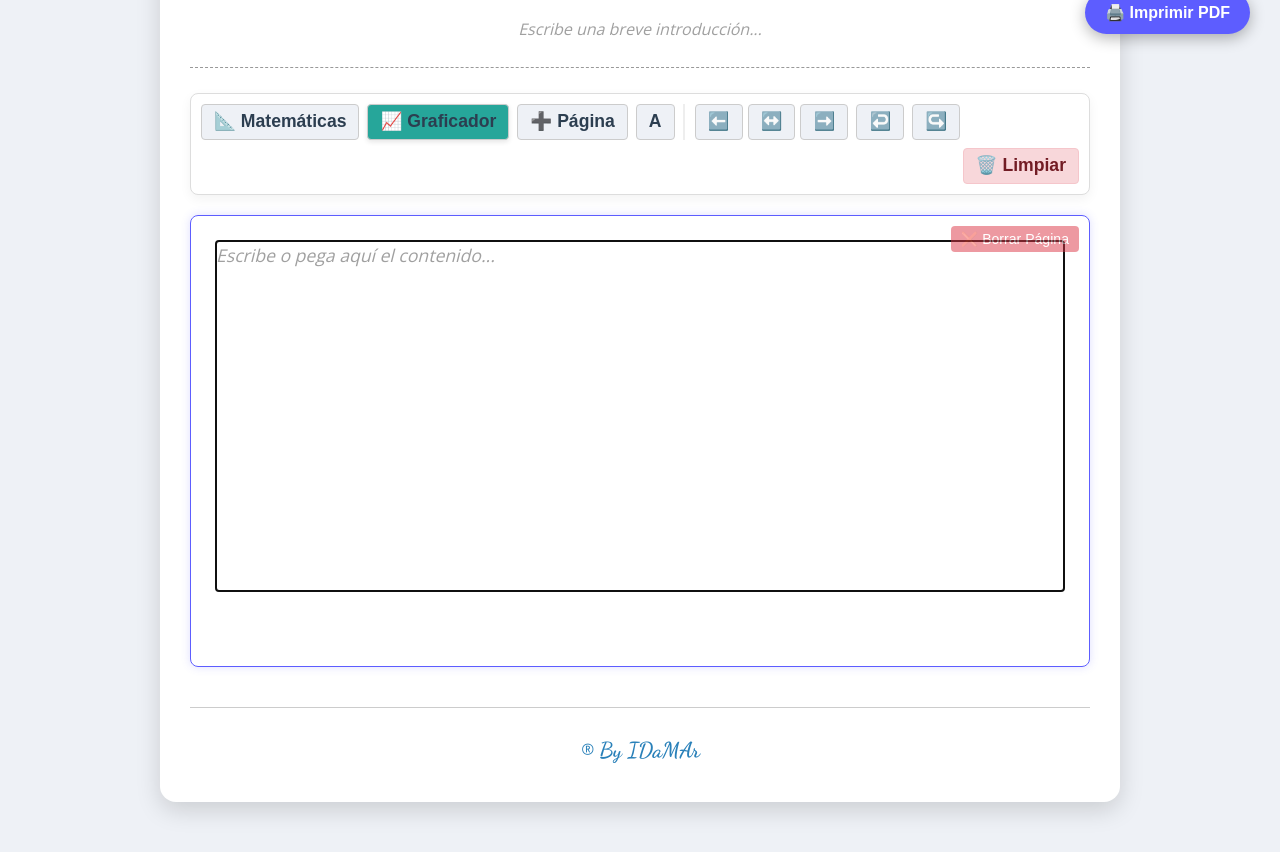
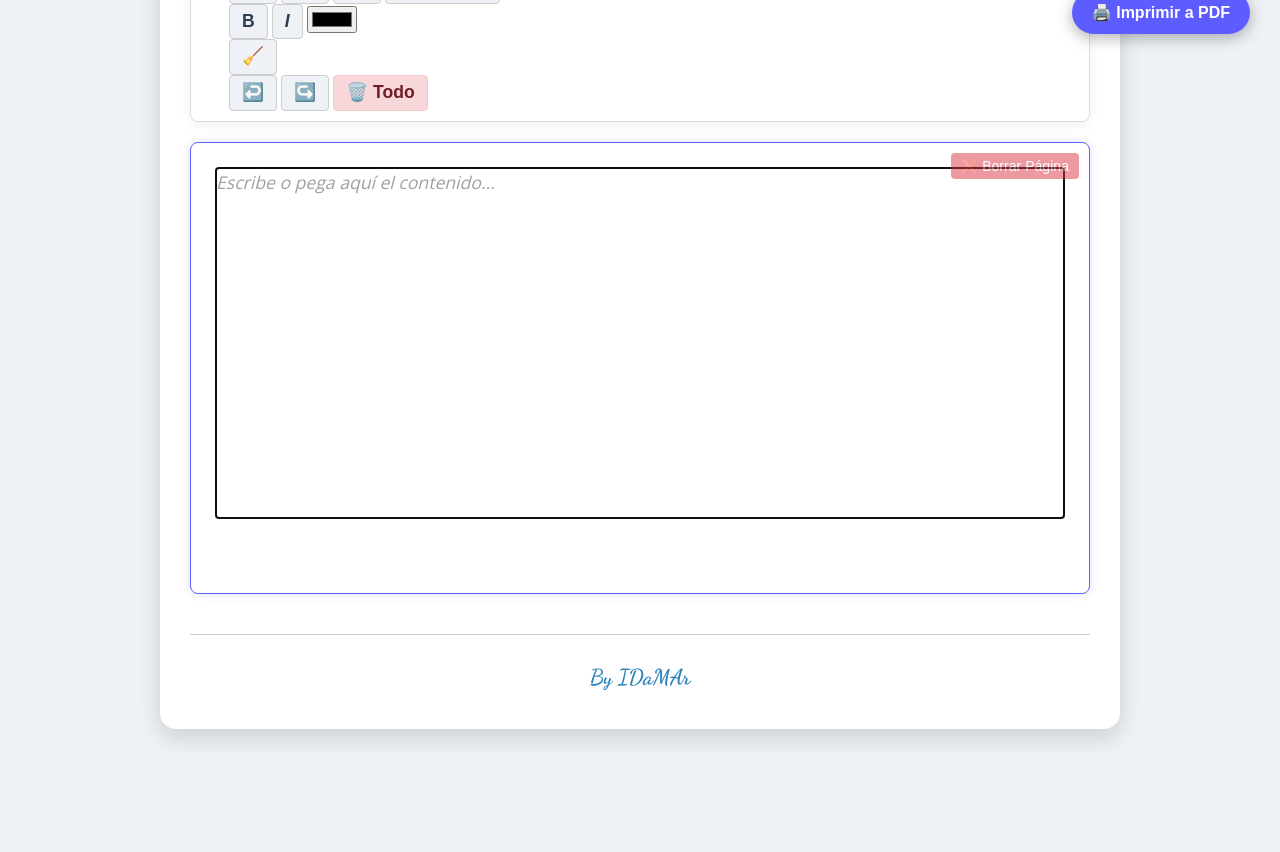
Before and after one commit to rmns82839-rgb/Ecabezado, a plain HTML site: page index.html in a window 1280 px wide. Shown: the part 736-1588 px from the top of the page. After the commit the page ends 1515 px from the top, so only its background shows below. Drawn offline with nearby package versions, Linux system fonts and the light colour scheme.

Commit message:
Update index.html

```diff
--- a/index.html
+++ b/index.html
@@ -11,15 +11,7 @@
 
     <div class="page-container">
         <header class="document-header">
-            <div class="logo-container">
-                <img src="logo.jpg" alt="Logo" id="document-logo">
-            </div>
-
-            <div class="title-container">
-                <p class="main-title-label">TRABAJO DE</p>
-                <input type="text" id="header-taller" placeholder="[Nombre del Trabajo]" class="centered-title-input">
-            </div>
-
+            <h1>Taller de: <input type="text" id="header-taller" placeholder="[Nombre del Taller/Trabajo]"></h1>
             <div class="header-grid">
                 <p><strong>Fecha:</strong> <input type="date" id="header-fecha"></p>
                 <p><strong>Materia:</strong> <input type="text" id="header-materia" placeholder="[Nombre de la Materia]"></p>
@@ -36,37 +28,56 @@
         </header>
 
         <main>
-            <div class="content-work-header">
-                <h2>Contenido del Trabajo</h2>
-                <div id="intro-area" contenteditable="true" placeholder="Escribe una breve introducción..."></div>
-            </div>
+            <h2>Contenido del Trabajo</h2>
 
-            <div id="toolbar">
-                <button id="switch-math-btn" onclick="window.location.href='math.html'">📐 Matemáticas</button>
-                <button onclick="window.location.href='graficador.html'" class="modern-btn" style="background: #26a69a;">📈 Graficador</button>
-                <button id="add-page-btn">➕ Página</button>
-                <button id="select-all-btn">A</button>
+            <div id="toolbar" class="accordion-toolbar">
+                <div id="drag-handle" class="handle" title="Arrastra desde aquí">🛠️</div>
 
-                <div class="alignment-group">
-                    <button id="align-left-btn">⬅️</button>
-                    <button id="align-center-btn">↔️</button>
-                    <button id="align-right-btn">➡️</button>
+                <div class="accordion-scroll-container">
+                    <div class="accordion-content">
+                        <button id="add-page-btn" title="Añadir nueva página">➕ Página</button>
+                        <button id="select-all-btn" title="Seleccionar todo">A</button>
+
+                        <div class="divider"></div>
+
+                        <button id="align-left-btn" title="Alinear izquierda">⬅️</button>
+                        <button id="align-center-btn" title="Centrar">↔️</button>
+                        <button id="align-right-btn" title="Alinear derecha">➡️</button>
+
+                        <button id="img-btn" title="Insertar Imagen de mis archivos">🖼️ Imagen</button>
+
+<input type="file" id="file-input" style="display:none" accept="image/*">
+
+                        <div class="divider"></div>
+
+                        <div class="format-group">
+                            <button id="bold-btn" title="Negrita"><b>B</b></button>
+                            <button id="italic-btn" title="Cursiva"><i>I</i></button>
+                            <input type="color" id="color-picker" title="Color de texto">
+                        </div>
+
+                        <div class="divider"></div>
+
+                        <button id="clean-spaces-btn" title="Limpiar espacios excesivos">🧹</button>
+
+                        <div class="divider"></div>
+
+                        <button id="undo-btn" title="Deshacer">↩️</button>
+                        <button id="redo-btn" title="Rehacer">↪️</button>
+                        <button id="clear-content-btn" title="Borrar todo">🗑️ Todo</button>
+                    </div>
                 </div>
-
-                <button id="undo-btn">↩️</button>
-                <button id="redo-btn">↪️</button>
-                <button id="clear-content-btn">🗑️ Limpiar</button>
             </div>
 
             <div id="pages-container"></div>
         </main>
 
         <footer class="document-footer">
-            <p class="signature">® By IDaMAr</p>
+            <p class="signature">By IDaMAr</p>
         </footer>
     </div>
 
-    <button id="print-btn" class="print-fixed-btn">🖨️ Imprimir PDF</button>
+    <button id="print-btn" class="print-fixed-btn">🖨️ Imprimir a PDF</button>
 
     <script src="script.js"></script>
 </body>
```
